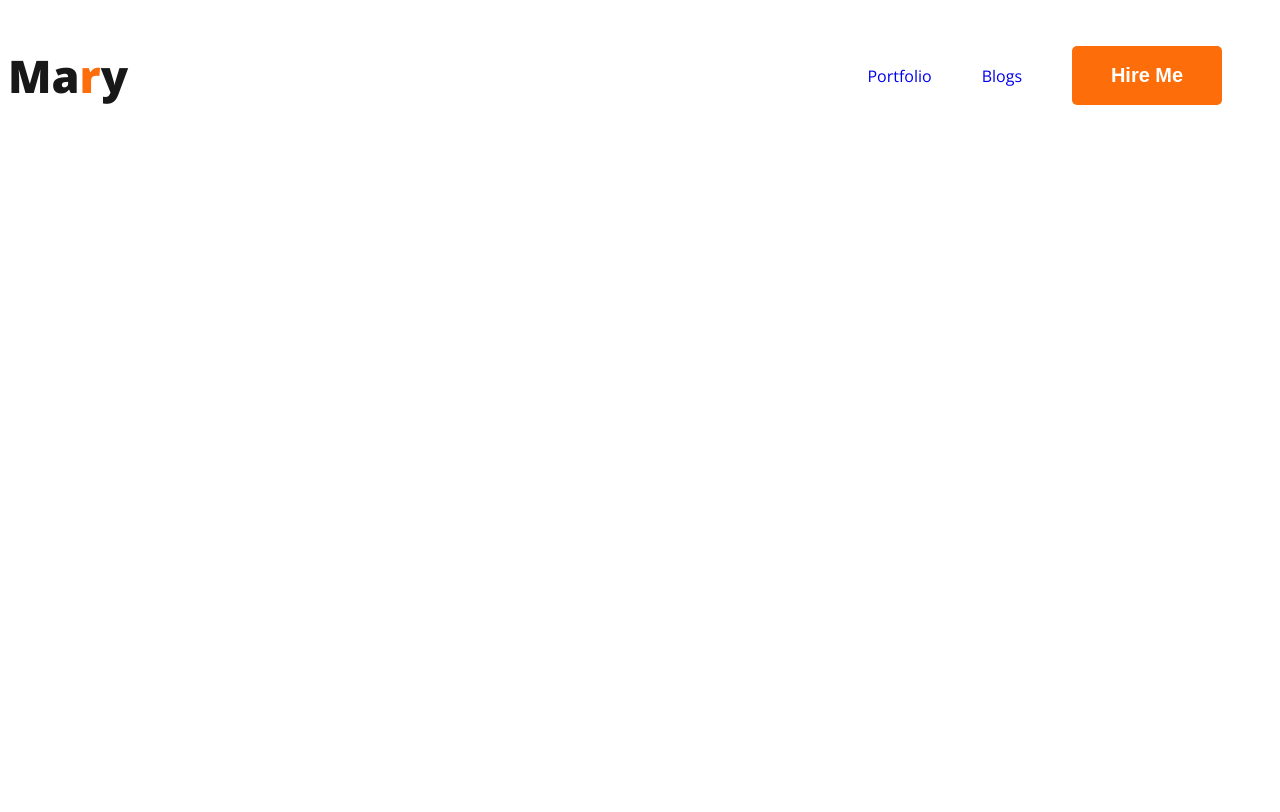
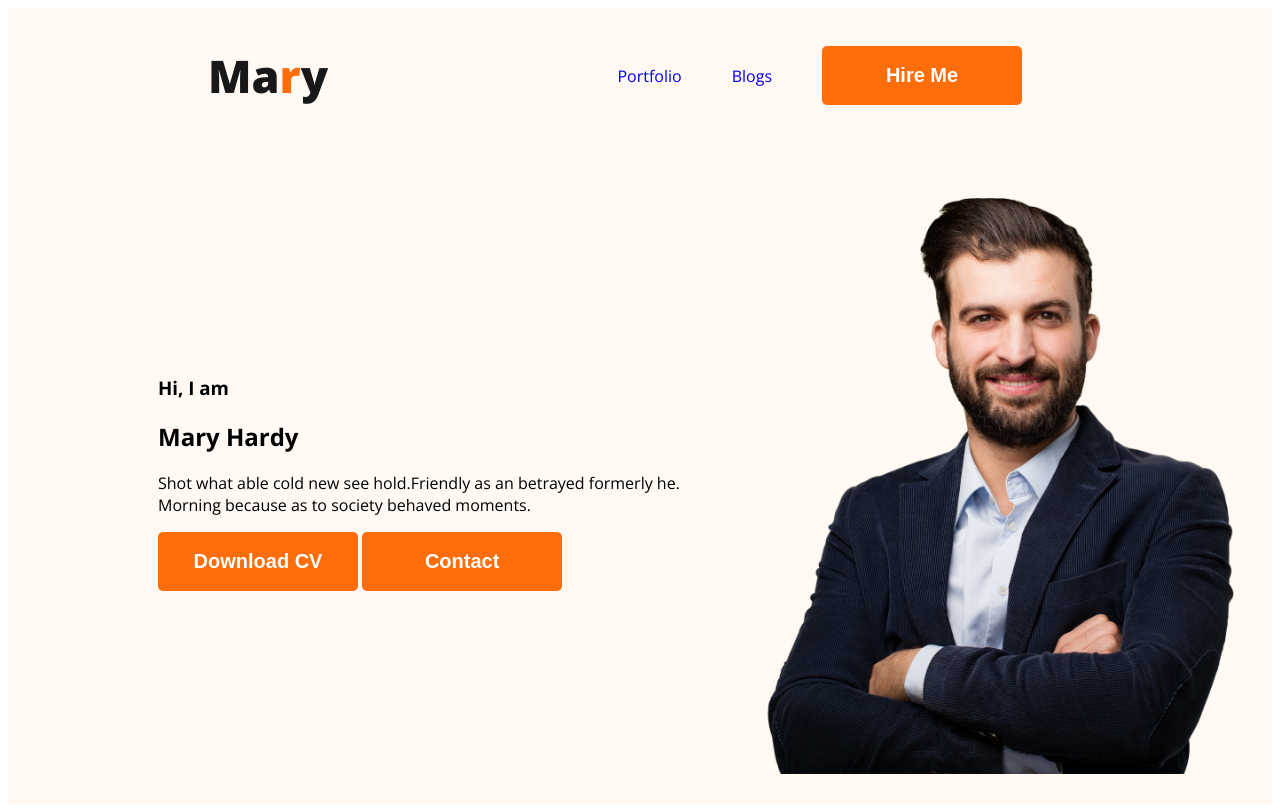
Before and after one commit to aj611213/Web-Developer-Portfolio, a plain HTML site: page index.html in a window 1280 px wide. Drawn offline with nearby package versions, Linux system fonts and the light colour scheme.

Commit message:
banner content added

```diff
--- a/index.html
+++ b/index.html
@@ -19,6 +19,16 @@
                 <li><button class="primary-btn">Hire Me</button></li>
             </ul>
         </nav>
+        <div class="banner">
+            <div class="banner-content">
+                <h3>Hi, I  am</h3>
+                <h2>Mary Hardy</h2>
+                <p>Shot what able cold new see hold.Friendly as an betrayed formerly he. Morning because as to society behaved moments.</p>
+                <button class="primary-btn">Download CV</button>
+                <button class="primary-btn">Contact</button>
+            </div>
+            <img class="profile-image" src="./images/hardy.png" alt="">
+        </div>
     </header>
 
 
--- a/style.css
+++ b/style.css
@@ -12,7 +12,7 @@ body {
 .primary-btn {
     border-radius: 5px;
     background: #FD6E0A;
-    width: 150px;
+    width: 200px;
     padding: 18px 35px;
     border: none;
     font-size: 20px;
@@ -24,6 +24,7 @@ nav {
     display: flex;
     align-items: center;
     justify-content: space-between;
+    margin: 0 200px;
 }
 
 .nav-title {
@@ -43,3 +44,15 @@ nav li{
 nav a{
     text-decoration: none;
 }
+header{
+    background: #FFF8F3;
+}
+.banner{
+    display: flex;
+    align-items: center;
+    padding: 30px 30px 30px 150px;
+}
+.banner .profile-image{
+    width: 550px;
+    height: 600px;
+}
```
